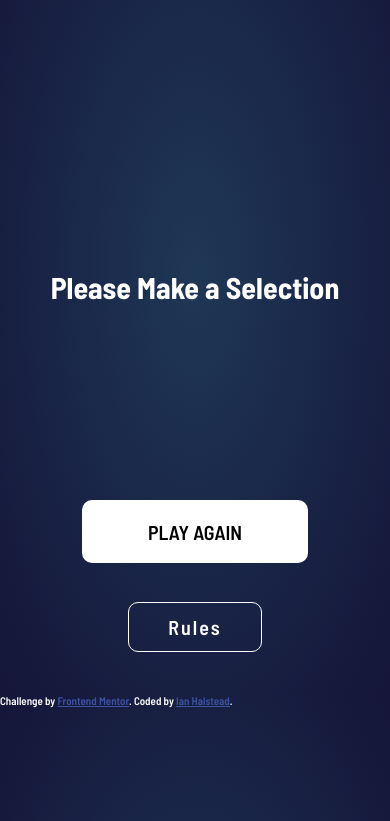
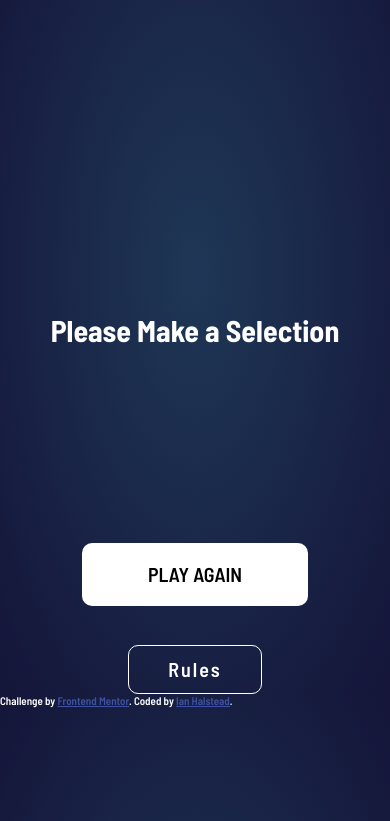
Before and after one commit to Ian-Halstead-Dev/Rock-Paper-Scissors, a plain HTML site: page game-result.html in a window 390 px wide. Shown: the part 150-971 px from the top of the page. Drawn offline with Linux system fonts and the light colour scheme.

```diff
--- a/src/scss/_winner-footer.scss
+++ b/src/scss/_winner-footer.scss
@@ -1,9 +1,9 @@
 .winner-footer {
-  bottom: 5vh;
+  bottom: 0vh;
 
   h1 {
     color: white;
-    font-size: 7rem;
+    font-size: 5rem;
 
   }
 
```
Also changed, not shown: dist/css/main.min.css.
